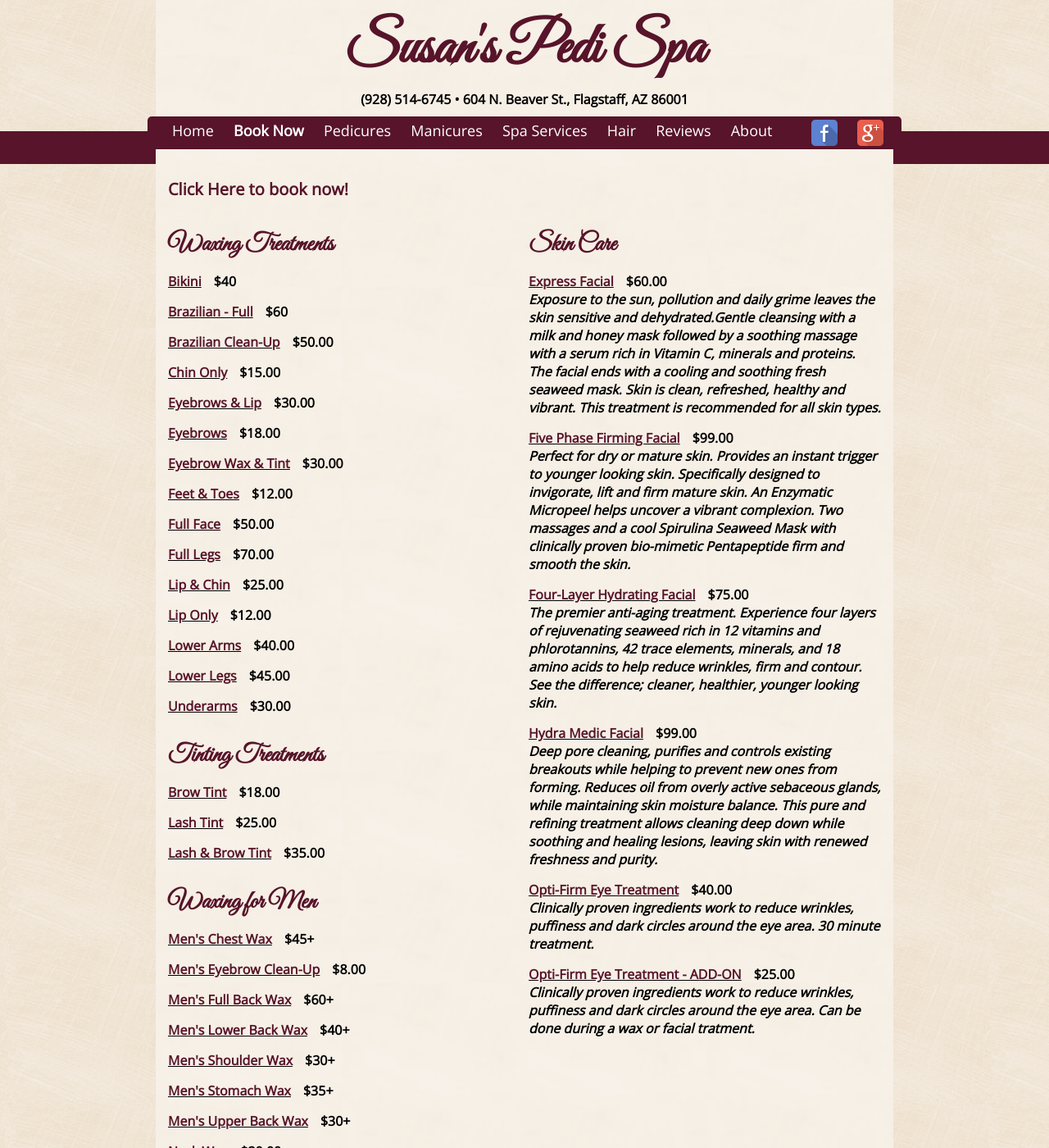
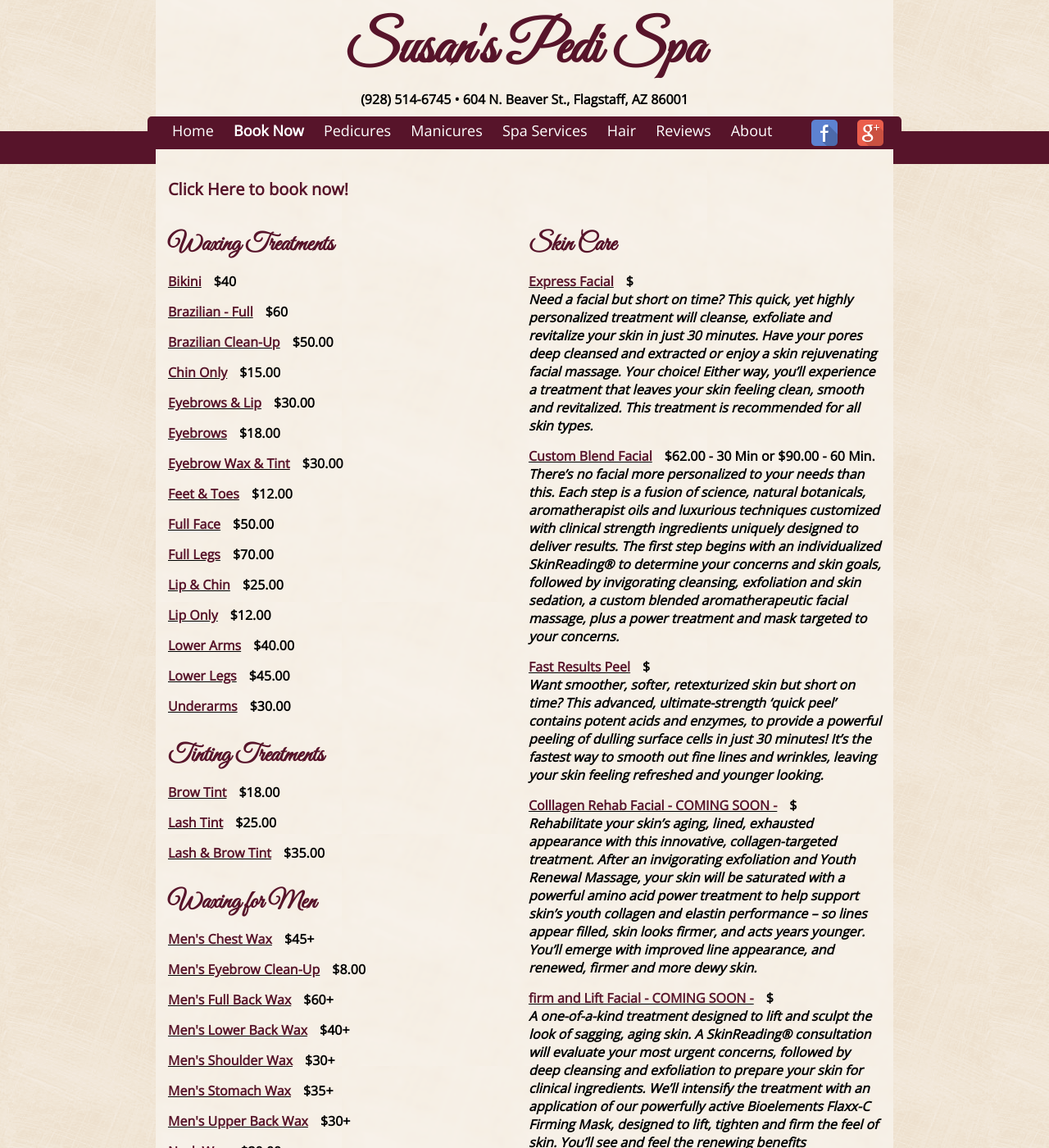
Before and after one commit to susanspedispa/susanspedispa.github.io, a Jekyll site: the page built from menu/spa.html, in a window 1280 px wide and 1400 px high. Shown: the whole window at 82% size. Built offline with Jekyll 4.4.1, drawn with Linux system fonts in a browser that asks for light colours; some of the changed text lies outside the part shown.

Commit message:
Update spa.yml

```diff
--- a/_data/spa.yml
+++ b/_data/spa.yml
@@ -112,29 +112,41 @@ menu:
     - name: Skin Care
       treatments:
         - name: Express Facial
-          price: $60.00
+          price: $
           description: >
-            Exposure to the sun, pollution and daily grime leaves the skin sensitive and dehydrated.Gentle cleansing with a
-            milk and honey mask followed by a soothing massage with a serum rich in Vitamin C, minerals and proteins.
-            The facial ends with a cooling and soothing fresh seaweed mask. Skin is clean, refreshed, healthy and vibrant.
+            Need a facial but short on time? This quick, yet highly personalized treatment will cleanse, exfoliate and revitalize
+            your skin in just 30 minutes. Have your pores deep cleansed and extracted or enjoy a skin rejuvenating facial massage.
+            Your choice! Either way, you’ll experience a treatment that leaves your skin feeling clean, smooth and revitalized.
             This treatment is recommended for all skin types.
-        - name: Five Phase Firming Facial
-          price: $99.00
+        - name: Custom Blend Facial
+          price: $62.00 - 30 Min or $90.00 - 60 Min.
           description: >
-            Perfect for dry or mature skin. Provides an instant trigger to younger looking skin. Specifically designed to
-            invigorate, lift and firm mature skin. An Enzymatic Micropeel helps uncover a vibrant complexion. Two massages and a cool
-            Spirulina Seaweed Mask with clinically proven bio-mimetic Pentapeptide firm and smooth the skin.
-        - name: Four-Layer Hydrating Facial
-          price: $75.00
+            There’s no facial more personalized to your needs than this. Each step is a fusion of science, natural botanicals,
+            aromatherapist oils and luxurious techniques customized with clinical strength ingredients uniquely designed to deliver
+            results. The first step begins with an individualized SkinReading® to determine your concerns and skin goals, followed
+            by invigorating cleansing, exfoliation and skin sedation, a custom blended aromatherapeutic facial massage, plus a power
+            treatment and mask targeted to your concerns.
+        - name: Fast Results Peel
+          price: $
           description: >
-            The premier anti-aging treatment. Experience four layers of rejuvenating seaweed rich in 12 vitamins and phlorotannins, 42 trace
-            elements, minerals, and 18 amino acids to help reduce wrinkles, firm and contour. See the difference; cleaner, healthier, younger looking skin.
-        - name: Hydra Medic Facial
-          price: $99.00
+            Want smoother, softer, retexturized skin but short on time? This advanced, ultimate-strength ‘quick peel’ contains potent
+            acids and enzymes, to provide a powerful peeling of dulling surface cells in just 30 minutes! It’s the fastest way to
+            smooth out fine lines and wrinkles, leaving your skin feeling refreshed and younger looking.
+        - name: Colllagen Rehab Facial - COMING SOON -
+          price: $
           description: >
-            Deep pore cleaning, purifies and controls existing breakouts while helping to prevent new ones from forming. Reduces oil
-            from overly active sebaceous glands, while maintaining skin moisture balance. This pure and refining treatment allows
-            cleaning deep down while soothing and healing lesions, leaving skin with renewed freshness and purity.
+            Rehabilitate your skin’s aging, lined, exhausted appearance with this innovative, collagen-targeted treatment. After an
+            invigorating exfoliation and Youth Renewal Massage, your skin will be saturated with a powerful amino acid power
+            treatment to help support skin’s youth collagen and elastin performance – so lines appear filled, skin looks firmer, and
+            acts years younger. You’ll emerge with improved line appearance, and renewed, firmer and more dewy skin.
+        - name: firm and Lift Facial - COMING SOON -
+          price: $
+          description: >
+            A one-of-a-kind treatment designed to lift and sculpt the look of sagging, aging skin. A SkinReading® consultation will
+            evaluate your most urgent concerns, followed by deep cleansing and exfoliation to prepare your skin for clinical ingredients.
+            We’ll intensify the treatment with an application of our powerfully active Bioelements Flaxx-C Firming Mask, designed to
+            lift, tighten and firm the feel of skin. You’ll see and feel the renewing benefits immediately, as poor elasticity,
+            dullness and lines improve.
         - name: Opti-Firm Eye Treatment
           price: $40.00
           description: >
```
